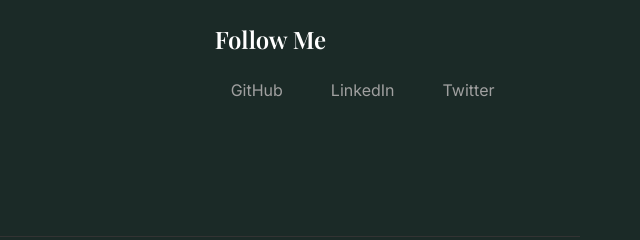
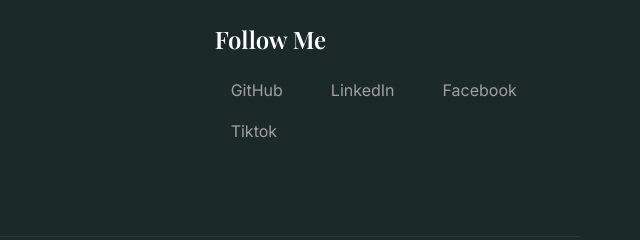
Before and after one commit to nquynh15/personal-webpage, a website: page index.html in a window 1280 px wide. Shown: the part 7234-7474 px from the top of the page, 640-1280 px from the left. Drawn offline with nearby package versions, Linux system fonts and the light colour scheme; animation ran at ten frames a second.

Commit message:
Add: Add Tiktok to the social links on the footer section

```diff
--- a/index.html
+++ b/index.html
@@ -606,7 +606,10 @@
                     <div class="social-links">
                         <a href="#" class="social-link">GitHub</a>
                         <a href="#" class="social-link">LinkedIn</a>
-                        <a href="#" class="social-link">Twitter</a>
+                        <a href="#" class="social-link">Facebook</a>
+                    </div>
+                    <div class="social-links">
+                        <a href="#" class="social-link">Tiktok</a>
                     </div>
                 </div>
             </div>
```
Also changed, not shown: assets/images/facebook.png (added), assets/images/github.png (added), assets/images/linkedin.png (added), assets/images/tiktok.png (added).
